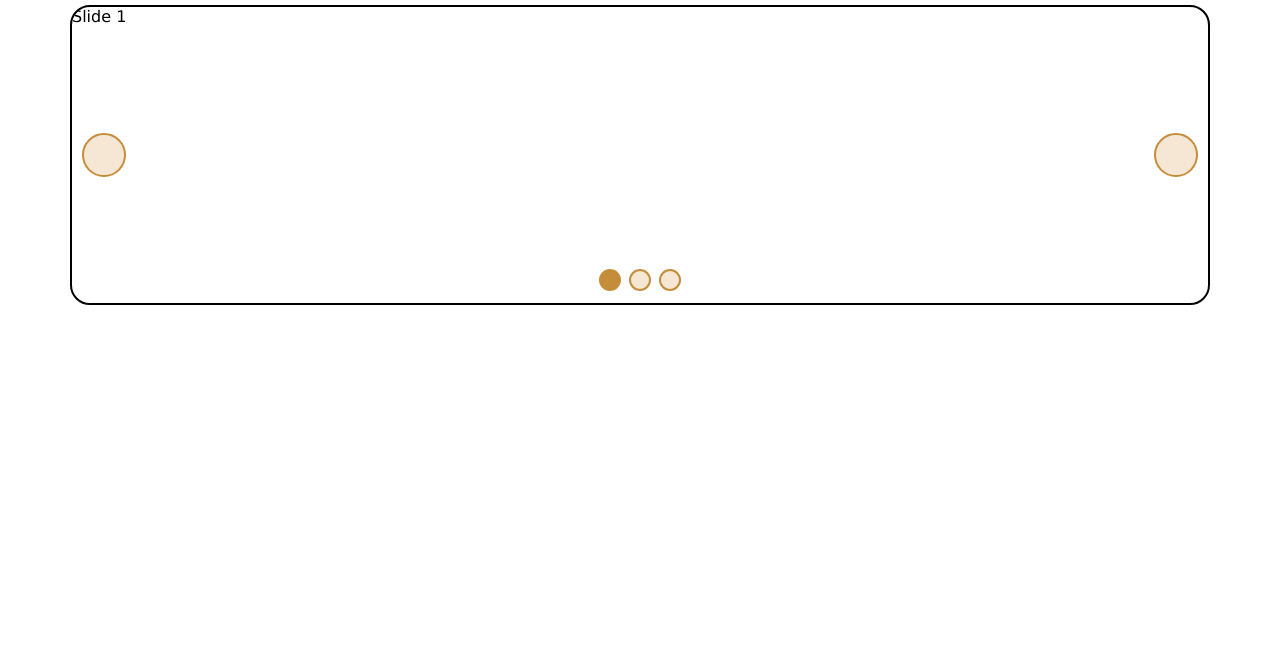
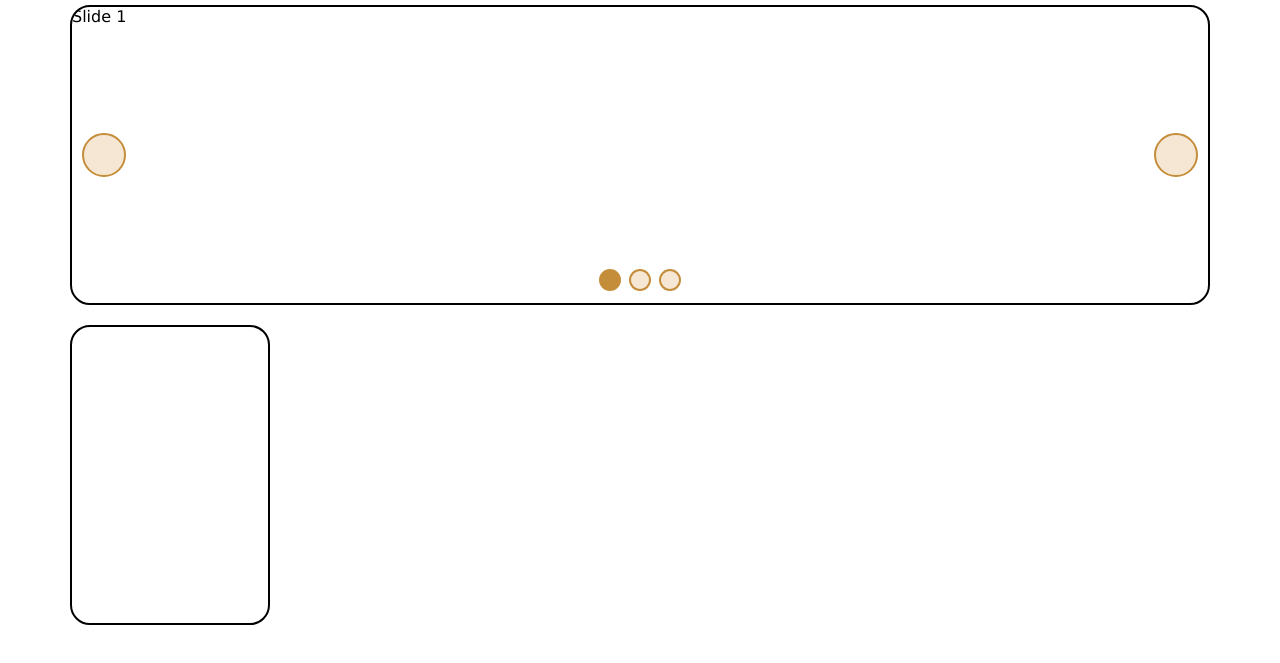
Before and after one commit to dartvalerius/wb-clone, a website built with Parcel: page src/index.html in a window 1280 px wide. Shown: the part 63-726 px from the top of the page. Built offline with nearby package versions, Linux system fonts and the light colour scheme.

Commit message:
начата разработка карточек

```diff
--- a/src/index.html
+++ b/src/index.html
@@ -41,14 +41,13 @@
     </section>
     <section class="catalog">
         <div class="container">
+            <div class="card-wrapper">
+                <div class="card">
 
+                </div>
+            </div>
         </div>
     </section>
-    <footer class="footer">
-        <div class="container">
-
-        </div>
-    </footer>
 
     <script type="module" src="./js/index.js"></script>
     <script type="module" src="js/slider.js"></script>
--- /dev/null
+++ b/src/scss/card.scss
@@ -0,0 +1,14 @@
+.card-wrapper {
+    display: flex;
+    flex-wrap: wrap;
+    margin-right: -10px;
+
+    .card {
+        width: 200px;
+        height: 300px;
+        border: 2px solid black;
+        border-radius: 20px;
+        margin-right: 10px;
+        margin-top: 10px;
+    }
+}
--- a/src/scss/index.scss
+++ b/src/scss/index.scss
@@ -1,5 +1,6 @@
 @import "header.scss";
 @import "slider.scss";
+@import "card.scss";
 
 * {
     margin: 0;
--- a/src/scss/slider.scss
+++ b/src/scss/slider.scss
@@ -4,6 +4,7 @@
     height: 300px;
     border: 2px solid black;
     border-radius: 20px;
+    margin-bottom: 10px;
 
     .swiper-button-prev,
     .swiper-button-next {
```
